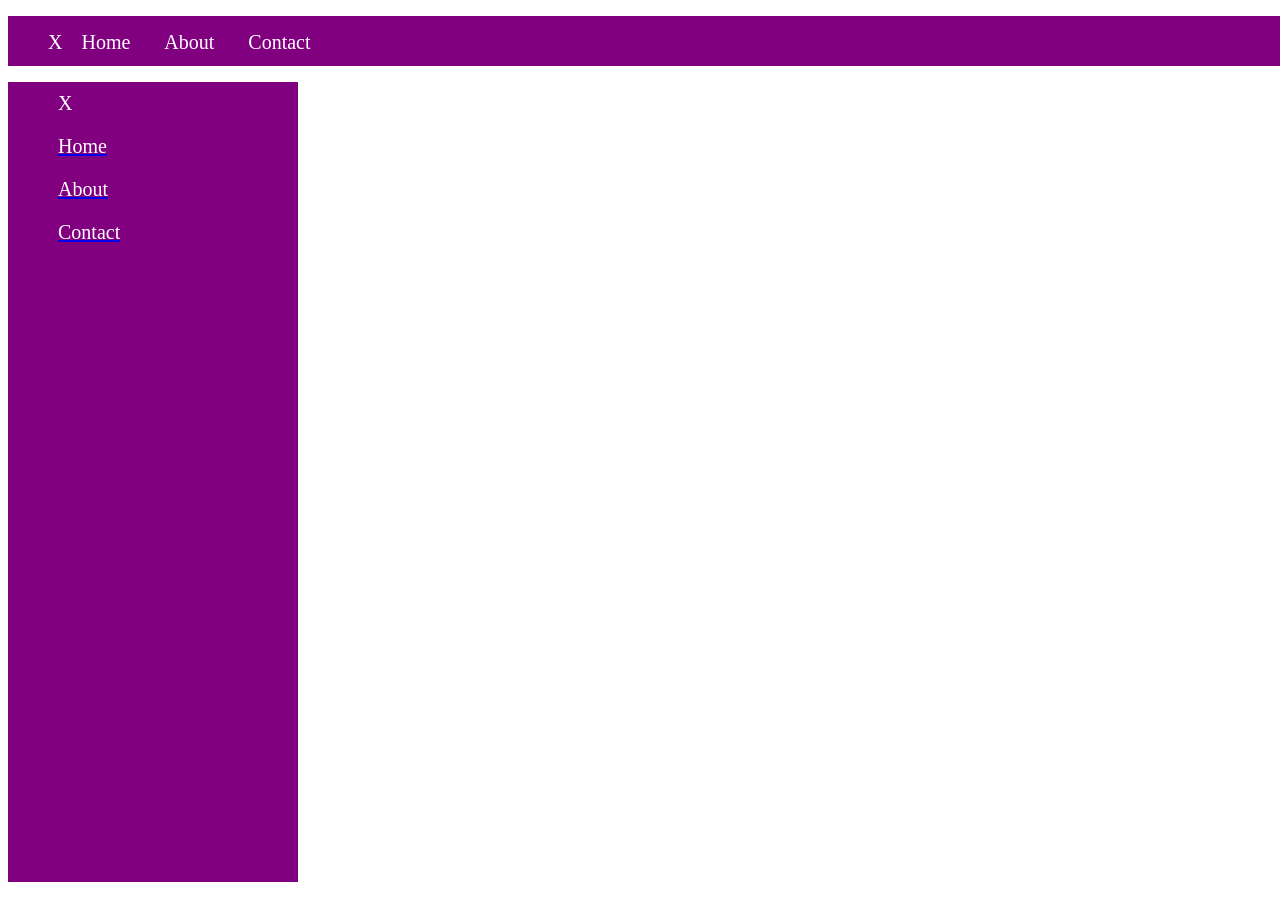
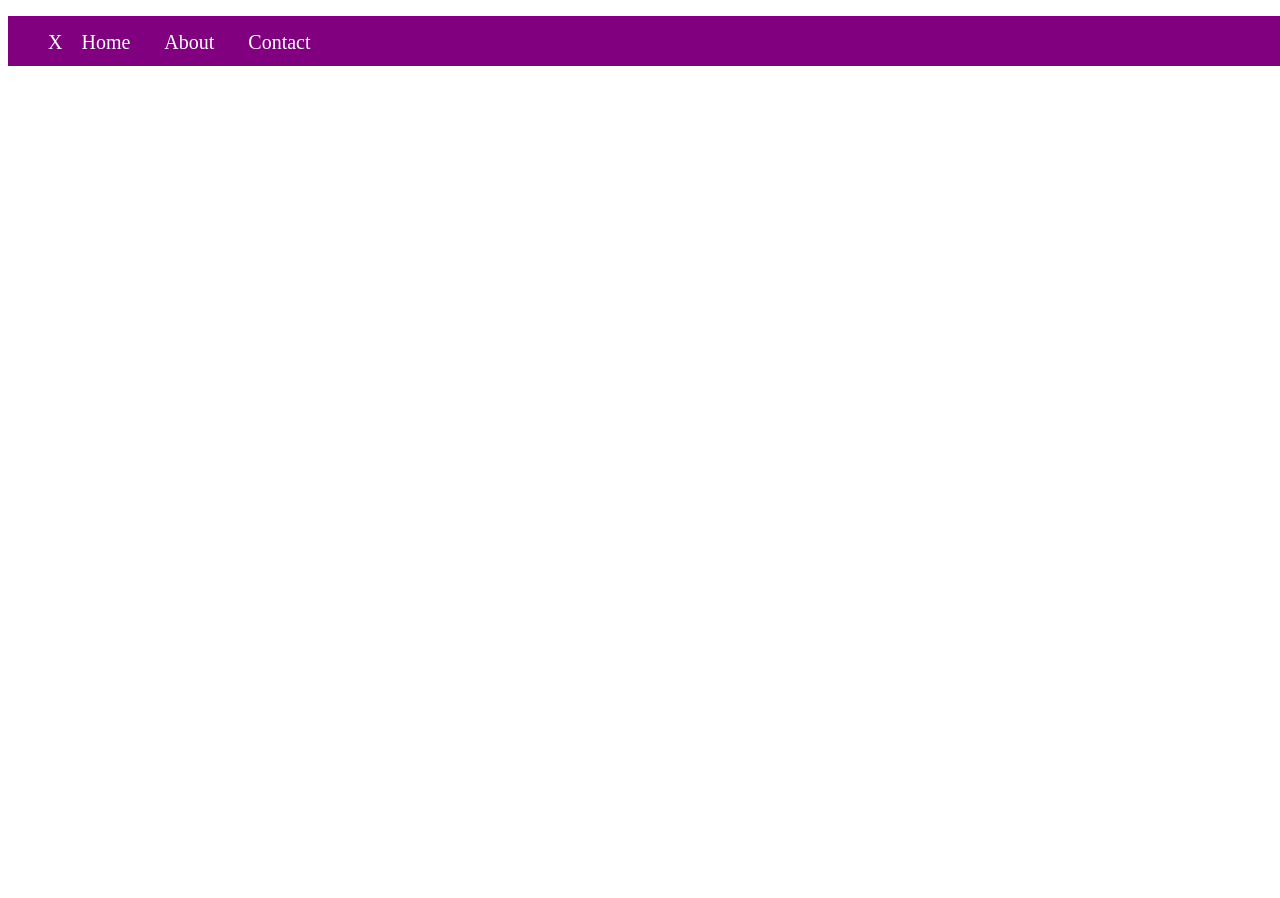
Before and after one commit to michaelJohnJames/menu-list, a plain HTML site: page public/index.html in a window 1280 px wide. Shown: the top 898 px of the page. After the commit the page ends 800 px from the top, so only its background shows below. Drawn offline with Linux system fonts and the light colour scheme.

Commit message:
set initial state

```diff
--- a/public/index.html
+++ b/public/index.html
@@ -16,7 +16,7 @@
       <a href="#"><li class="main-nav">Contact</li></a>
     </ul>
 
-    <ul id="side-nav">
+    <ul id="side-nav" class="hidden">
       <li id="side-x">X</li>
       <a href="#"><li class="side-list">Home</li></a>
       <a href="#"><li class="side-list">About</li></a>
--- a/public/js/index.js
+++ b/public/js/index.js
@@ -1,4 +1,3 @@
-console.log("hello world")
 
 const navBar = document.getElementById('top-nav')
 const topX = document.getElementById('top-x')
```
